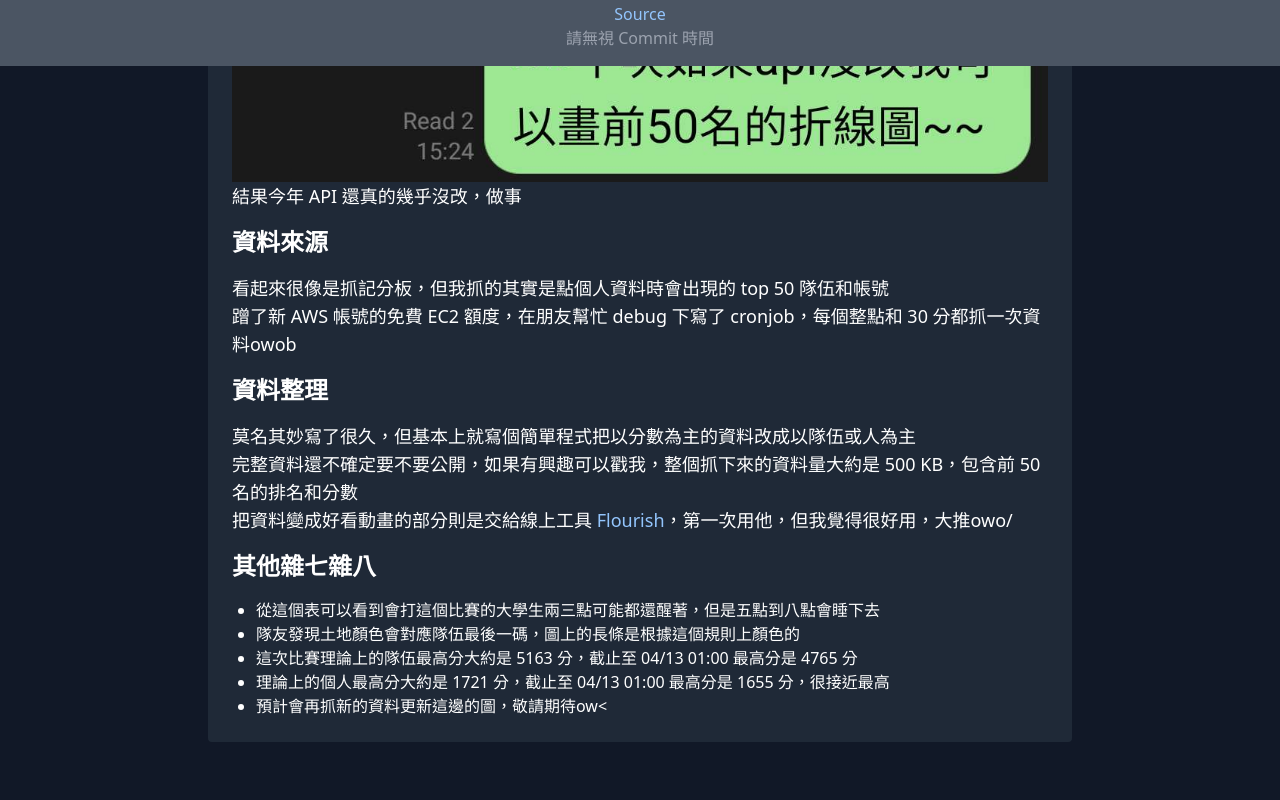
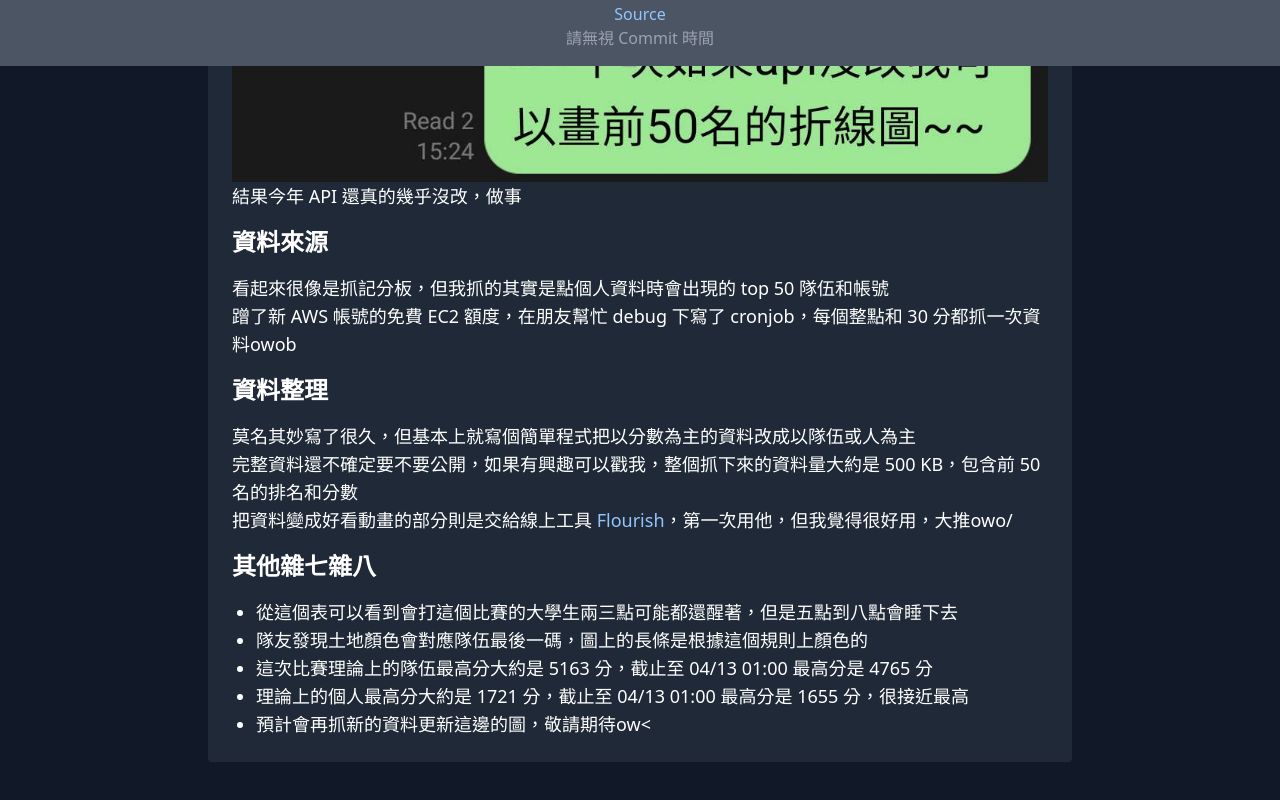
Before and after one commit to idkidkidkidkidkidkidkidk/idkidkidkidkidkidkidkidk.github.io, a website: page articles/gics-stats.html in a window 1280 px wide. Shown: the part 734-1534 px from the top of the page. Drawn offline with nearby package versions, Linux system fonts and the light colour scheme; a script that the page names is missing.

Commit message:
fix font size

```diff
--- a/articles/gics-stats.html
+++ b/articles/gics-stats.html
@@ -46,7 +46,7 @@
             </p>
 
             <h2 class="text-2xl font-bold py-4">其他雜七雜八</h2>
-            <ul class="pl-6 list-disc">
+            <ul class="pl-6 list-disc text-lg">
                 <li>從這個表可以看到會打這個比賽的大學生兩三點可能都還醒著，但是五點到八點會睡下去</li>
                 <li>隊友發現土地顏色會對應隊伍最後一碼，圖上的長條是根據這個規則上顏色的</li>
                 <li>這次比賽理論上的隊伍最高分大約是 5163 分，截止至 04/13 01:00 最高分是 4765 分</li>
```
